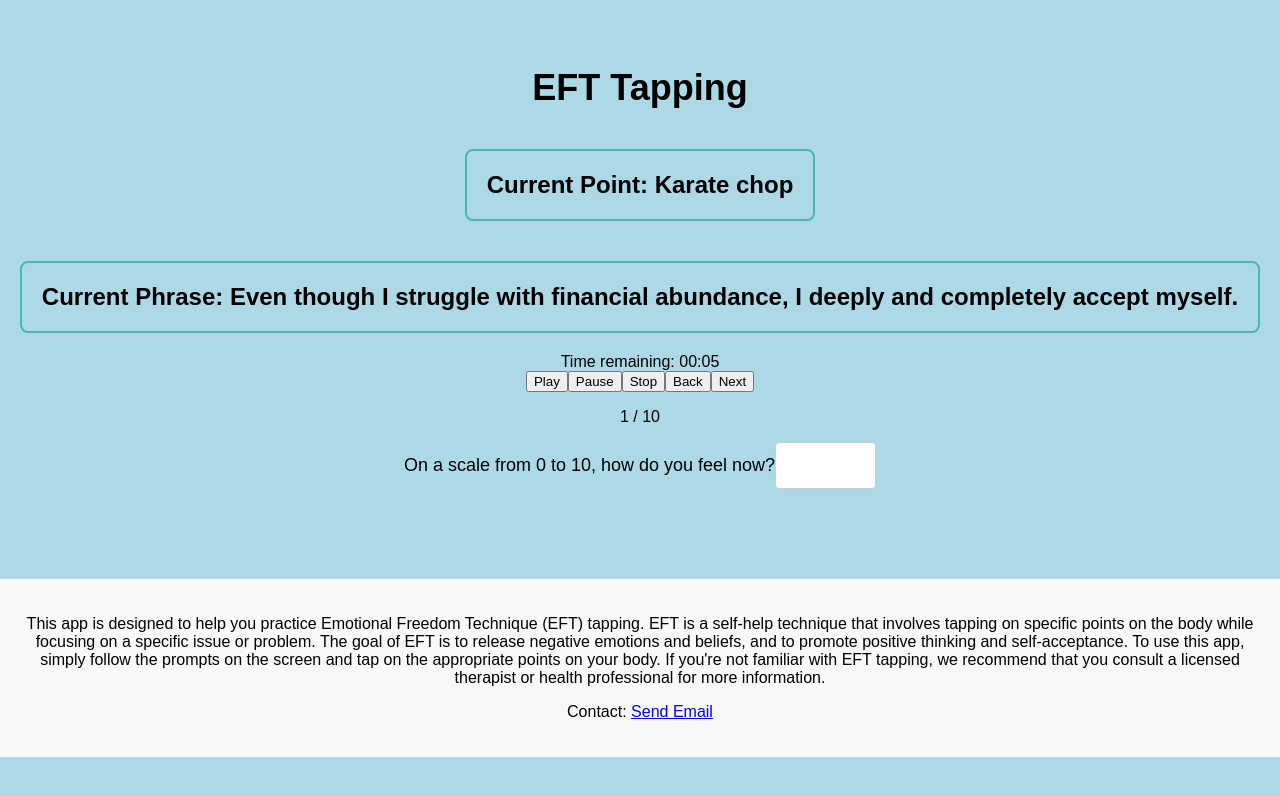
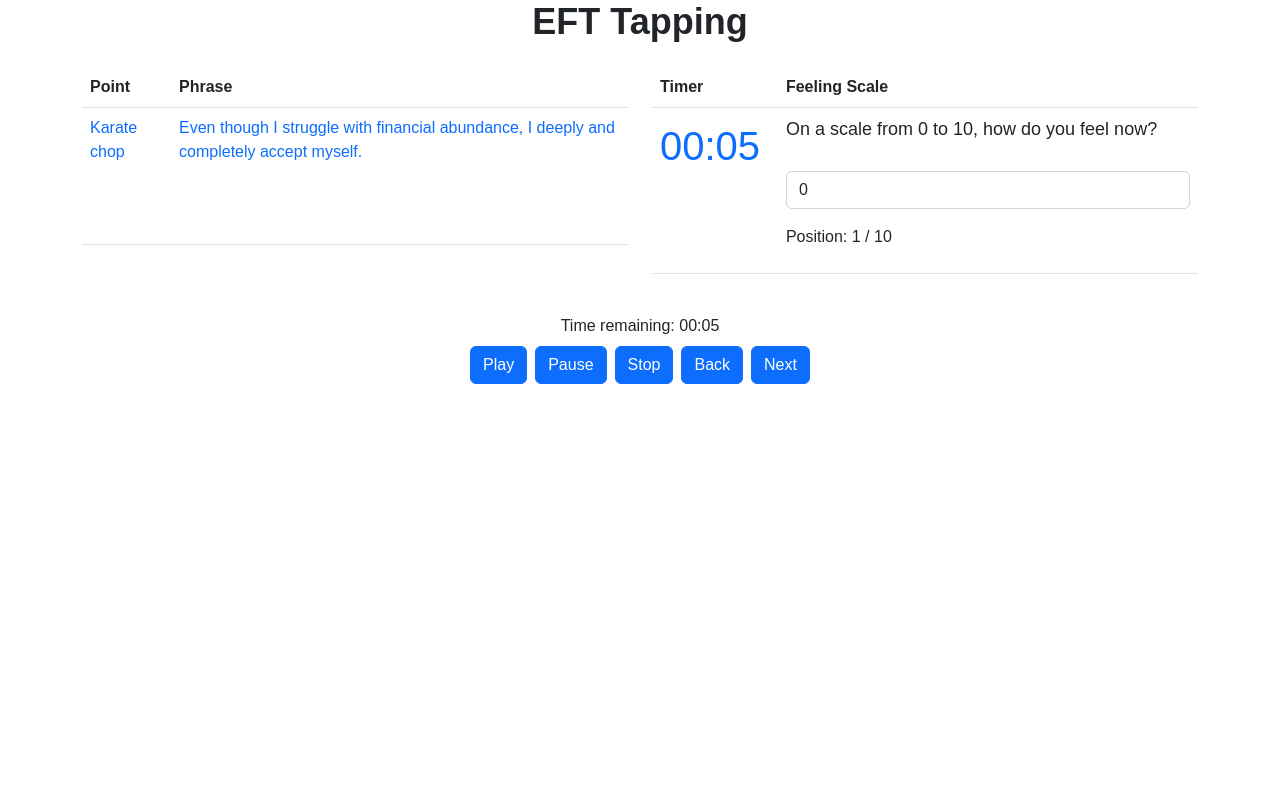
Before and after one commit to puppe1990/eft-app, a React (Create React App) app: page / in a window 1280 px wide. Shown: the top 796 px of the page. Built offline with nearby package versions, Linux system fonts and the light colour scheme.

Commit message:
change layout and add new functionalities

```diff
--- a/src/App.js
+++ b/src/App.js
@@ -1,4 +1,5 @@
 import React, { useState, useEffect, useCallback } from "react";
+import "bootstrap/dist/css/bootstrap.min.css";
 import "./App.css";
 
 const POINTS = [
@@ -29,6 +30,8 @@ function App() {
   const [isPlaying, setIsPlaying] = useState(true);
   const [stopwatch, setStopwatch] = useState(0);
   const formattedTime = new Date(timeRemaining).toISOString().substr(14, 5);
+  const formatteStopWatch = new Date(stopwatch * 1000).toLocaleTimeString([], {minute: '2-digit', second: '2-digit'});
+
 
   const handleNext = useCallback(() => {
     setTimeRemaining(5000);
@@ -116,48 +119,90 @@ function App() {
   }
 
   return (
-    <div className="App">
-      <h1>EFT Tapping</h1>
-      <h2 class="point">Current Point: {currentPoint}</h2>
-      <h2 class="phrase">Current Phrase: {currentPhrase}</h2>
-      <div class="timer">Time remaining: {formattedTime}</div>
+    <div className="container">
+      <h1 className="text-center mb-4">EFT Tapping</h1>
+      <div className="row justify-content-center">
+        <div className="col-md-6 mb-4">
+          <table className="table">
+            <thead>
+              <tr>
+                <th>Point</th>
+                <th>Phrase</th>
+              </tr>
+            </thead>
+            <tbody>
+              <tr>
+                <td className="text-primary">{currentPoint}</td>
+                <td className="text-primary">
+                  <div style={{ height: "120px", overflow: "auto" }}>
+                    {currentPhrase}
+                  </div>
+                </td>
+              </tr>
+            </tbody>
+          </table>
+        </div>
+        <div className="col-md-6 mb-4">
+          <table className="table">
+            <thead>
+              <tr>
+                <th>Timer</th>
+                <th>Feeling Scale</th>
+              </tr>
+            </thead>
+            <tbody>
+              <tr>
+                <td className="text-primary fs-1">{formatteStopWatch}</td>
+                <td>
+                  <label htmlFor="feeling-select">
+                    On a scale from 0 to 10, how do you feel now?
+                  </label>
+                  <select
+                    id="feeling-select"
+                    className="form-control mx-auto mt-2"
+                    onChange={(e) => handleFeelingChange(e.target.value)}
+                  >
+                    {[...Array(11).keys()].map((num) => (
+                      <option key={num} value={num}>
+                        {num}
+                      </option>
+                    ))}
+                  </select>
+                  <p className="mt-3">
+                    Position: {CUSTOM_PHRASES.indexOf(currentPhrase) + 1} / {CUSTOM_PHRASES.length}
+                  </p>
+                </td>
+              </tr>
+            </tbody>
+          </table>
+        </div>
+      </div>
+      <div className="row justify-content-center">
+        <div className="col-md-12 text-center mb-4">
+          <div className="timer mb-2">Time remaining: {formattedTime}</div>
           <div className="button-container">
-        <button className="play-button" onClick={handlePlay}>
+            <button className="btn btn-primary mx-1" onClick={handlePlay}>
               Play
             </button>
-        <button className="pause-button" onClick={handlePause}>
+            <button className="btn btn-primary mx-1" onClick={handlePause}>
               Pause
             </button>
-        <button className="stop-button" onClick={handleStop}>
+            <button className="btn btn-primary mx-1" onClick={handleStop}>
               Stop
             </button>
-        <button className="back-button" onClick={handleBack}>
+            <button className="btn btn-primary mx-1" onClick={handleBack}>
               Back
             </button>
-        <button className="next-button" onClick={handleNext}>
+            <button className="btn btn-primary mx-1" onClick={handleNext}>
               Next
             </button>
           </div>
-      <p>
-        {CUSTOM_PHRASES.indexOf(currentPhrase) + 1} / {CUSTOM_PHRASES.length}
-      </p>
-      <label>
-        On a scale from 0 to 10, how do you feel now?
-        <input
-          type="number"
-          min="0"
-          max="10"
-          onChange={(e) => handleFeelingChange(e.target.value)}
-        />
-      </label>
-      <div className="footer">
-        <p>
-          This app is designed to help you practice Emotional Freedom Technique (EFT) tapping. EFT is a self-help technique that involves tapping on specific points on the body while focusing on a specific issue or problem. The goal of EFT is to release negative emotions and beliefs, and to promote positive thinking and self-acceptance. To use this app, simply follow the prompts on the screen and tap on the appropriate points on your body. If you're not familiar with EFT tapping, we recommend that you consult a licensed therapist or health professional for more information.
-        </p>
-        <p>Contact: <a href="mailto: matheus.puppe@gmail.com">Send Email</a></p>
+        </div>
       </div>
     </div>
   );
+
+
 }
 
 export default App;
```
Lines whose indentation alone changed are shown as unchanged.
